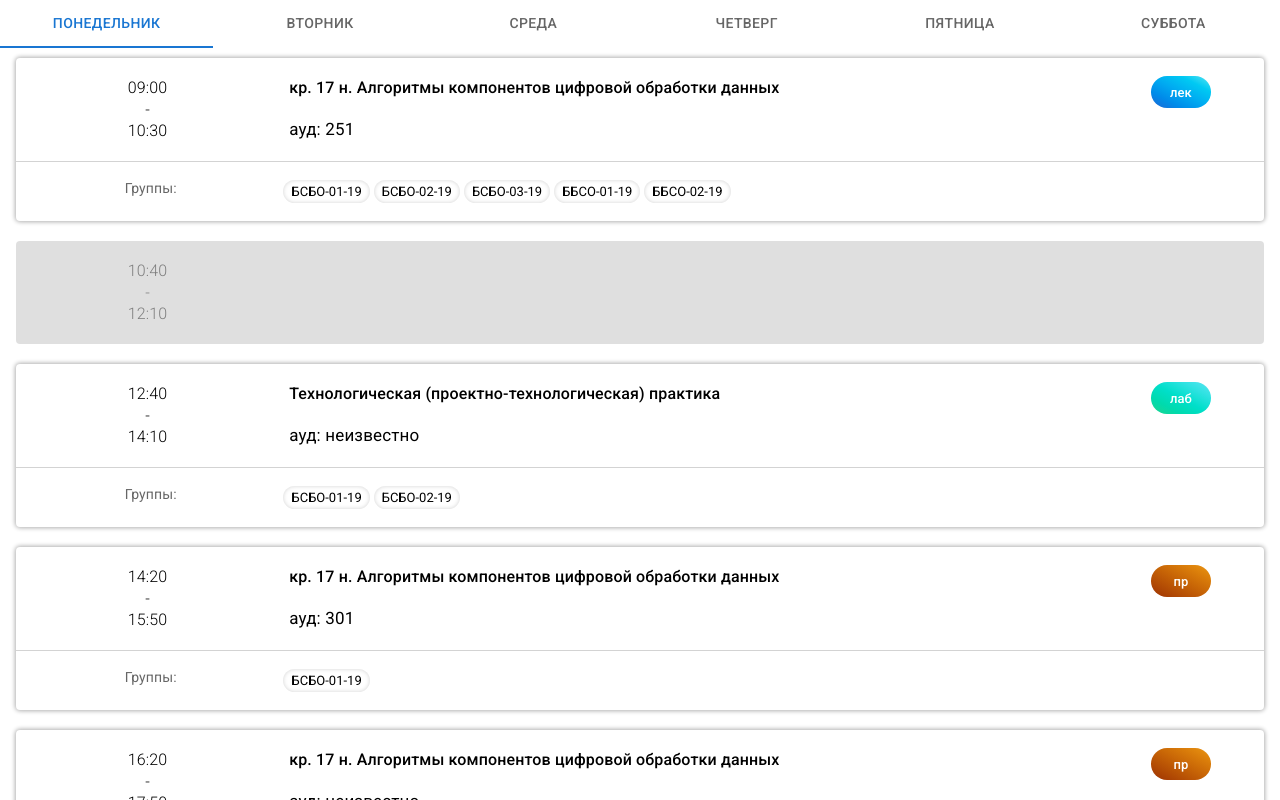
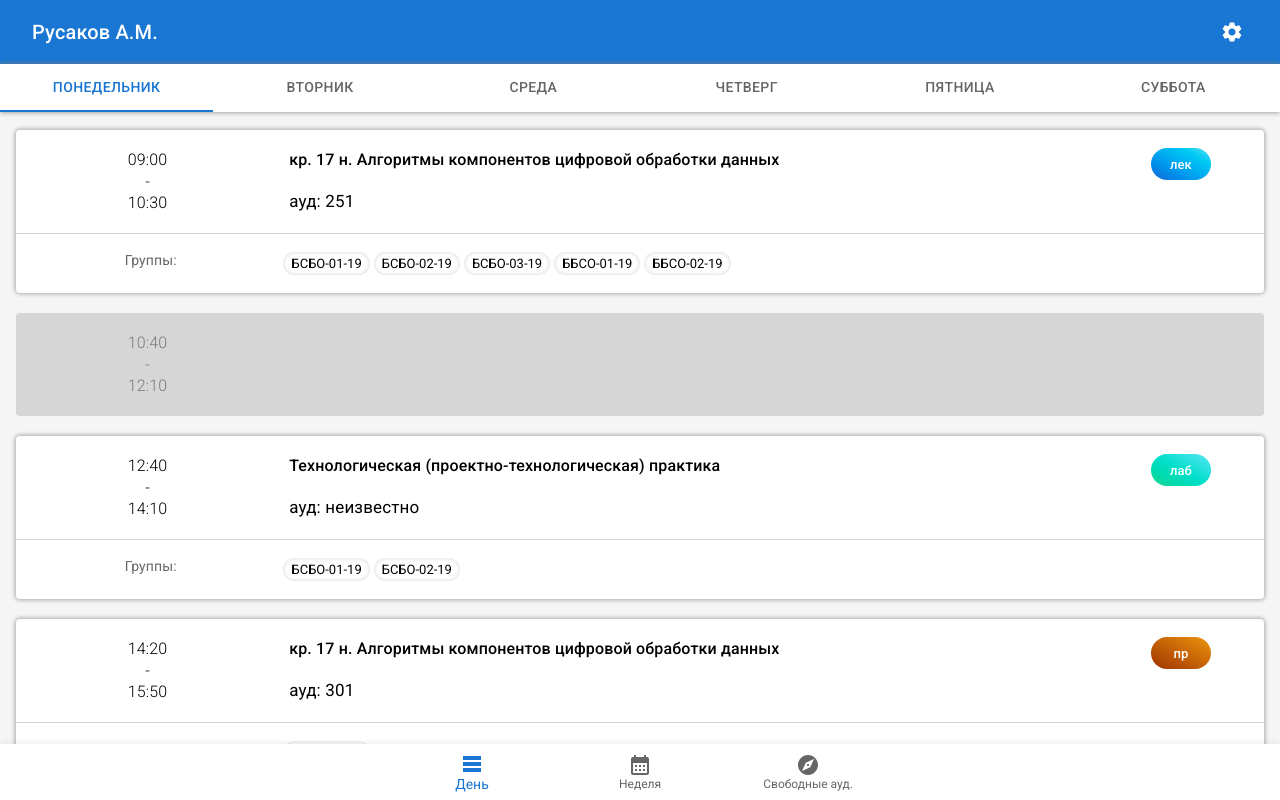
Before and after one commit to ToxicCreator/teacher-scheduler, a React (Create React App) app: page / in a window 1280 px wide. Shown: the top 800 px of the page. Built offline with nearby package versions, Linux system fonts and the light colour scheme; a web font is replaced by a local one.

Commit message:
update App - add DayScreen

```diff
--- a/src/App.tsx
+++ b/src/App.tsx
@@ -1,55 +1,31 @@
-import React from 'react';
-import Stack from '@mui/material/Stack';
-import Divider from '@mui/material/Divider';
-import WeekTabs from 'components/week-tabs/WeekTabs';
-import {LessonCard, type Lesson} from 'components/lesson-card';
+import Header from 'components/header/Header';
+import DayScreen from 'screens/DayScreen';
+import NavigationBar from 'components/navigation-bar/NavigationBar';
+import createTheme from '@mui/material/styles/createTheme';
+import ThemeProvider from '@mui/material/styles/ThemeProvider';
 
 
-const lessons = [
-  {
-    name: "кр. 17 н. Алгоритмы компонентов цифровой обработки данных",
-    type: "лек",
-    groups: ["БСБО-01-19", "БСБО-02-19", "БСБО-03-19", "ББСО-01-19", "ББСО-02-19"],
-    place: "251"
+const theme = createTheme({
+  breakpoints: {
+    values: {
+      xs: 0,
+      sm: 375,
+      md: 610,
+      lg: 1024,
+      xl: 1920,
+    },
   },
-  {},
-  {
-    name: "Технологическая (проектно-технологическая) практика",
-    type: "лаб",
-    groups: ["БСБО-01-19", "БСБО-02-19"],
-  },
-  {
-    name: "кр. 17 н. Алгоритмы компонентов цифровой обработки данных",
-    type: "пр",
-    place: "301",
-    groups: ["БСБО-01-19"],
-  },
-  {
-    name: "кр. 17 н. Алгоритмы компонентов цифровой обработки данных",
-    type: "пр",
-    groups: ["БСБО-01-19"],
-  },
-  {}
-]
+});
 
 function App() {
   return (
-    <div className="App">
-      <WeekTabs />
-      <Stack>
-        {
-          lessons.map((lesson, lessonNumber) => {
-            return (
-              <LessonCard
-                key={lessonNumber}
-                lessonNumber={lessonNumber}
-                {...lesson}
-              />
-            );
-          })
-        }
-      </Stack>
-    </div>
+    <ThemeProvider theme={theme}>
+      <div className="App">
+        <Header teacherName={"Русаков А.М."} />
+        <DayScreen />
+        <NavigationBar />
+      </div>
+    </ThemeProvider>
   );
 }
 
--- a/src/index.css
+++ b/src/index.css
@@ -9,6 +9,7 @@ body {
     sans-serif;
   -webkit-font-smoothing: antialiased;
   -moz-osx-font-smoothing: grayscale;
+  background-color: whitesmoke;
 }
 
 code {
```
